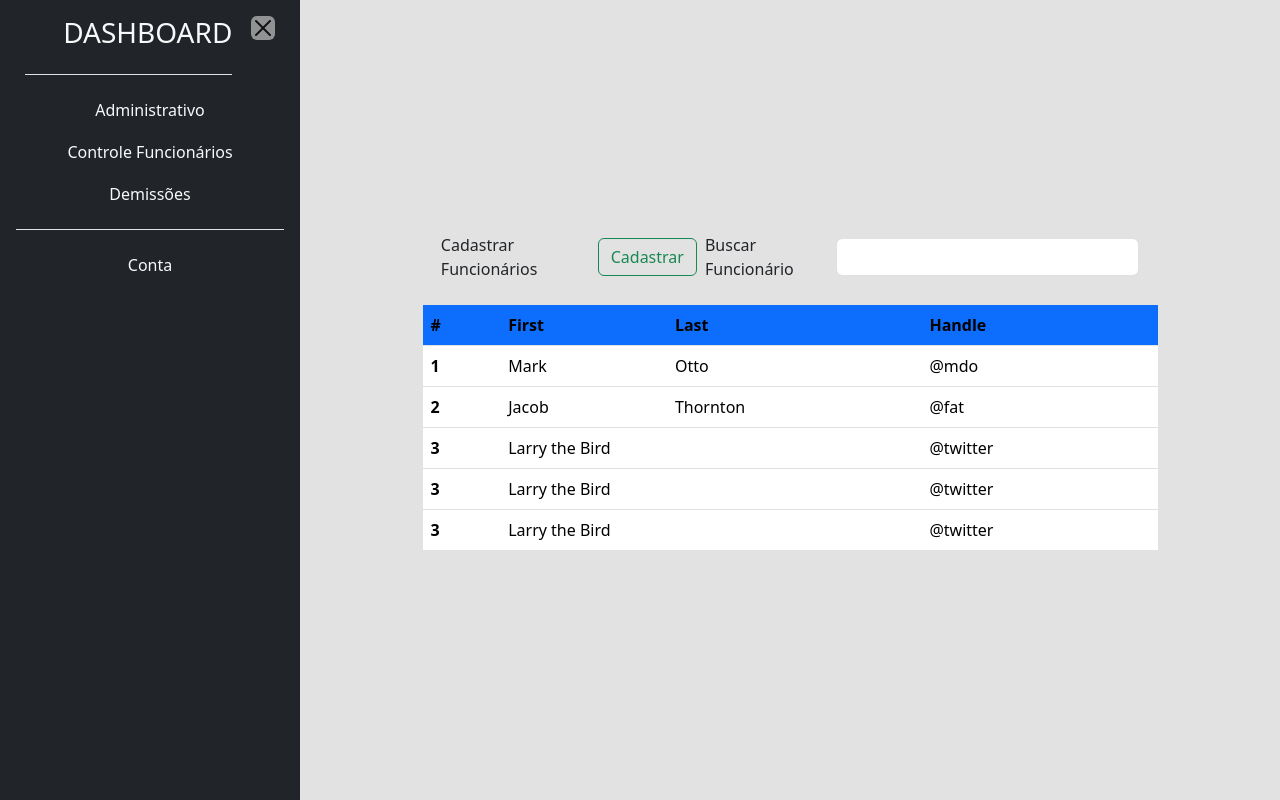
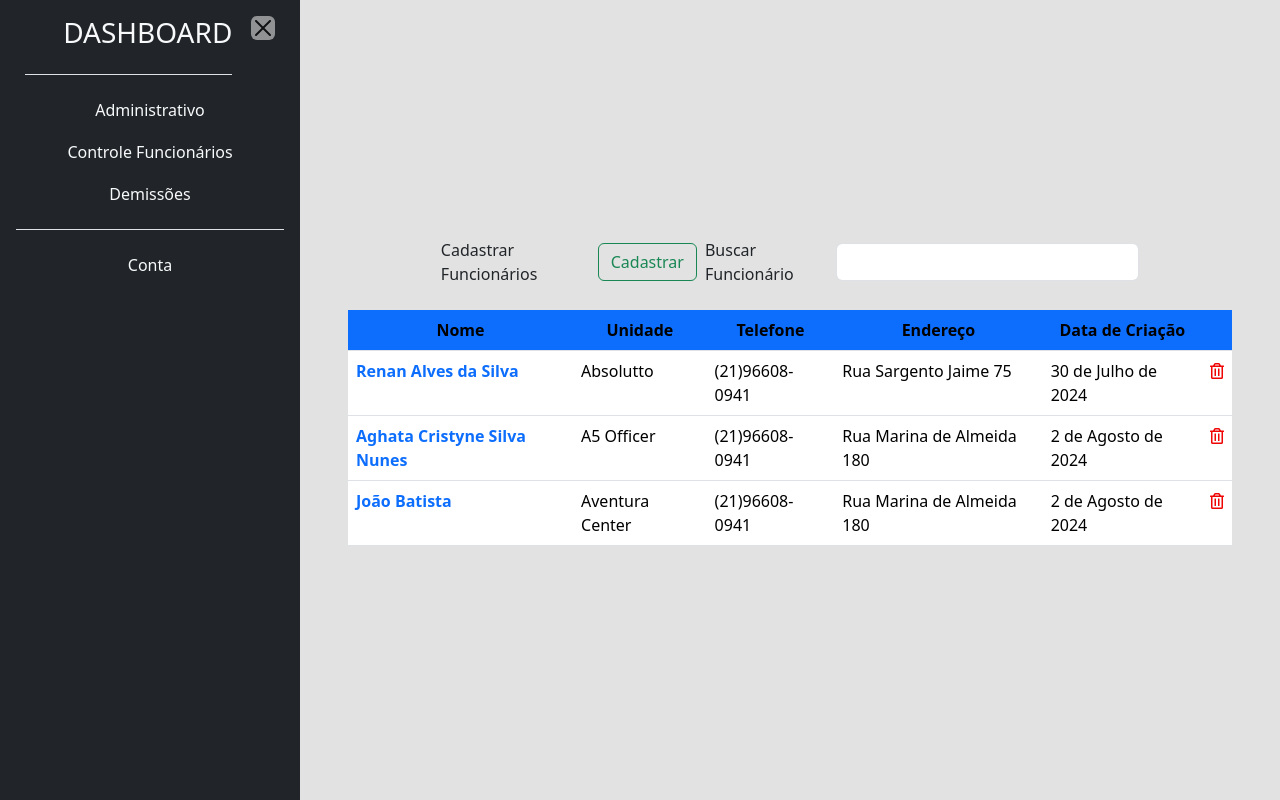
Before and after one commit to RenanAlvesSilva/projeto-pontos, a Django app: page /administrativo/funcionarios in a window 1280 px wide. Run offline with Django 5.2, Linux system fonts and the light colour scheme; a user stored in the database is signed in; data comes from the database, SQL or seed files in the repository; both versions use the stored data as it was after the commit.

Commit message:
Criação Listagem/Delete/Cont Funcionarios

```diff
--- a/Adm/models.py
+++ b/Adm/models.py
@@ -20,10 +20,13 @@ class Funcionarios(models.Model):
     unidade = models.ForeignKey(Unidades,related_name='Unidades', on_delete=models.CASCADE)
     criado = models.DateField(auto_now_add=True)
 
+
     class Meta:
         db_table= 'Funcionários'
         verbose_name = 'Funcionário'
         verbose_name_plural = 'Funcionários'
 
+
+
     def __str__(self):
         return self.nome
--- /dev/null
+++ b/Adm/templates/Adm/funcionarios/ListarFuncionarios.html
@@ -0,0 +1,26 @@
+{% load static %}
+
+<table class="table table-hover w-100 align-items-center">
+    <thead>
+    <tr >
+        <th scope="col" class="bg-primary text-center">Nome</th>
+        <th scope="col" class="bg-primary text-center">Unidade</th>
+        <th scope="col" class="bg-primary text-center">Telefone</th>
+        <th scope="col" class="bg-primary text-center">Endereço</th>
+        <th scope="col" class="bg-primary text-center">Data de Criação</th>
+        <th scope="col" class="bg-primary text-center"></th>
+    </tr>
+    </thead>
+    <tbody>
+    {% for model in model  %}
+        <tr>
+            <th scope="row"><a class="text-decoration-none" href="#">{{model.nome}}</a></th>
+            <td>{{model.unidade}}</td>
+            <td>{{model.telefone}}</td>
+            <td>{{model.endereco}}</td>
+            <td>{{model.criado}}</td>
+            <td><a hx-confirm="Deseja DELETAR o Funcionário {{model.nome}} ?" href="{% url 'DeletarFuncionario' model.id %}"><i class="far fa-trash-alt" style="color: #f00505;"></i></a></td>
+        </tr>
+    {% endfor %}
+    </tbody>
+</table>
--- a/Adm/templates/Adm/funcionarios/funcionarios.html
+++ b/Adm/templates/Adm/funcionarios/funcionarios.html
@@ -3,53 +3,15 @@
 
 {% block content %}
 
-<div class="d-flex flex-column justify-content-center align-items-center h-100 gap-4">
+<div class="d-flex flex-column justify-content-center align-items-center h-100 gap-4 p-5">
     <div class="new-search d-flex align-items-center gap-2">
        <span>Cadastrar Funcionários</span><a data-bs-toggle="modal" data-bs-target="#cadastrar-novo" href="#" class="btn btn-outline-success" id="cadastrar"
        hx-get="{% url 'cadastrarFuncionarios' %}" hx-target="#cadastrar-funcionario" hx-swap="innerHTML">Cadastrar</a>
        <span>Buscar Funcionário</span><input type="text" class="form-control w-50">
     </div>
-    <table class="table table-hover w-75 align-items-center">
-        <thead>
-        <tr >
-            <th scope="col" class="bg-primary">#</th>
-            <th scope="col" class="bg-primary">First</th>
-            <th scope="col" class="bg-primary">Last</th>
-            <th scope="col" class="bg-primary">Handle</th>
-        </tr>
-        </thead>
-        <tbody>
-        <tr>
-            <th scope="row">1</th>
-            <td>Mark</td>
-            <td>Otto</td>
-            <td>@mdo</td>
-        </tr>
-        <tr>
-            <th scope="row">2</th>
-            <td>Jacob</td>
-            <td>Thornton</td>
-            <td>@fat</td>
-        </tr>
-        <tr>
-            <th scope="row">3</th>
-            <td colspan="2">Larry the Bird</td>
-            <td>@twitter</td>
-        </tr>
-        </tbody>
-        <tr>
-            <th scope="row">3</th>
-            <td colspan="2">Larry the Bird</td>
-            <td>@twitter</td>
-        </tr>
-        </tbody>
-        <tr>
-            <th scope="row">3</th>
-            <td colspan="2">Larry the Bird</td>
-            <td>@twitter</td>
-        </tr>
-        </tbody>
-    </table>
+
+    {% include "Adm/funcionarios/ListarFuncionarios.html" %}
+
 </div>
 
 
--- a/Adm/urls.py
+++ b/Adm/urls.py
@@ -2,6 +2,7 @@ from django.urls import path
 from .views import *
 
 urlpatterns = [
-   path('funcionarios', Funcionarios, name='Funcionarios'),
-   path('cadastrar', CadastrarFuncionario, name='cadastrarFuncionarios')
+   path('funcionarios', Funcionario, name='Funcionarios'),
+   path('cadastrar', CadastrarFuncionario, name='cadastrarFuncionarios'),
+   path('deletar/<str:id>', DeletarFuncionario, name='DeletarFuncionario'),
 ]
--- a/Adm/views.py
+++ b/Adm/views.py
@@ -1,12 +1,18 @@
-from django.shortcuts import render
+from django.shortcuts import render, redirect
 from .forms import *
 from django.contrib import messages
+from .models import *
+from django.contrib.auth.decorators import login_required
+from django.views.decorators.csrf import csrf_exempt
 
 
-def Funcionarios(request):
-    return render(request, 'Adm/funcionarios/funcionarios.html')
+@login_required(login_url='Login')
+def Funcionario(request):
+    model = Funcionarios.objects.all()
+    context = {'model': model}
+    return render(request, 'Adm/funcionarios/funcionarios.html', context)
 
-
+@login_required(login_url='Login')
 def CadastrarFuncionario(request):
     if request.method == 'GET':
       funcionariosForms = FuncionariosForm()
@@ -22,5 +28,12 @@ def CadastrarFuncionario(request):
             funcionariosForms.save()
             sucesso = f'Funcionário foi cadastrado com sucesso.'
             messages.success(request, sucesso)
-            return render(request, 'Adm/funcionarios/funcionarios.html')
+            return redirect(Funcionario)
     return render(request, 'Adm/funcionarios/funcionarios.html', context)
+
+
+@login_required(login_url='Login')
+def DeletarFuncionario(request, id):
+    model = Funcionarios.objects.get(id=id)
+    model.delete()
+    return redirect(Funcionario)
--- a/Base/static/base/js/main.js
+++ b/Base/static/base/js/main.js
@@ -1,4 +1,4 @@
-$(".btn-close").click(()=>{
+$("#btn-close").click(()=>{
     $(".navegation").fadeOut()
     $(".menu-show").removeClass("d-none")
     $(".cards-manager").css("grid-template-columns","'0fr' '1fr'" )
--- a/Base/templates/dashboard/base.html
+++ b/Base/templates/dashboard/base.html
@@ -56,7 +56,7 @@
             <button
               type="button"
               class="btn-close color-light"
-              aria-label="Close"
+              aria-label="Close" id="btn-close"
             ></button>
           </div>
           <ul class="list-unstyled ps-0">
@@ -159,9 +159,10 @@
               d="M18 18.72a9.094 9.094 0 0 0 3.741-.479 3 3 0 0 0-4.682-2.72m.94 3.198.001.031c0 .225-.012.447-.037.666A11.944 11.944 0 0 1 12 21c-2.17 0-4.207-.576-5.963-1.584A6.062 6.062 0 0 1 6 18.719m12 0a5.971 5.971 0 0 0-.941-3.197m0 0A5.995 5.995 0 0 0 12 12.75a5.995 5.995 0 0 0-5.058 2.772m0 0a3 3 0 0 0-4.681 2.72 8.986 8.986 0 0 0 3.74.477m.94-3.197a5.971 5.971 0 0 0-.94 3.197M15 6.75a3 3 0 1 1-6 0 3 3 0 0 1 6 0Zm6 3a2.25 2.25 0 1 1-4.5 0 2.25 2.25 0 0 1 4.5 0Zm-13.5 0a2.25 2.25 0 1 1-4.5 0 2.25 2.25 0 0 1 4.5 0Z"
             />
           </svg>
+          <h5>TOTAL DE FUNCIONARIOS</h5>
 
-          <h5>TOTAL DE FUNCIONARIOS</h5>
-          <h3><span>120</span></h3>
+          <h3><span>{{model}}</span></h3>
+
         </div>
         <div class="card-faltas shadow cards">
           <svg
--- a/Base/views.py
+++ b/Base/views.py
@@ -3,6 +3,8 @@ from django.contrib.auth import authenticate,login,logout
 from .forms import *
 from django.contrib import messages
 from django.contrib.auth.decorators import login_required
+from Adm.models import Funcionarios
+from django.db.models import Count, Sum
 
 def Login(request):
     if request.method == 'GET':
@@ -29,7 +31,9 @@ def Login(request):
 
 @login_required(login_url='Login')
 def Dashboard(request):
-    return render(request,'dashboard/base.html')
+    model = Funcionarios.objects.all().aggregate(cont_funcionario = Count('id'))['cont_funcionario']
+    context = { 'model': model}
+    return render(request,'dashboard/base.html', context)
 
 def Logout_User(request):
     logout(request)
```
Also changed, not shown: db.sqlite3.
